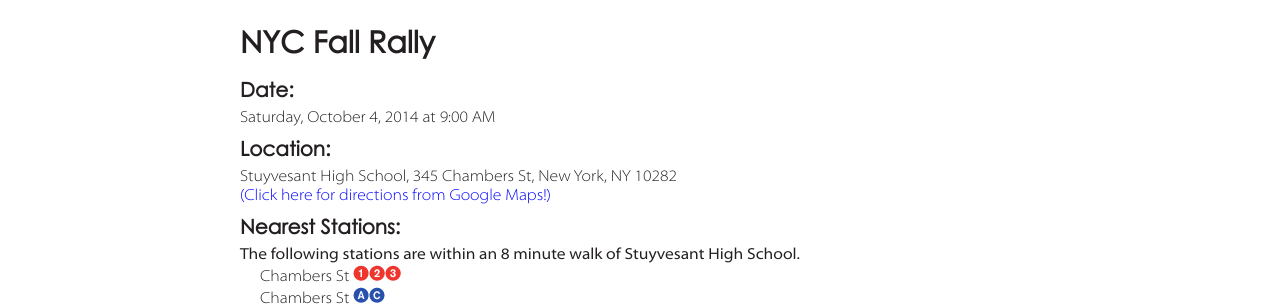
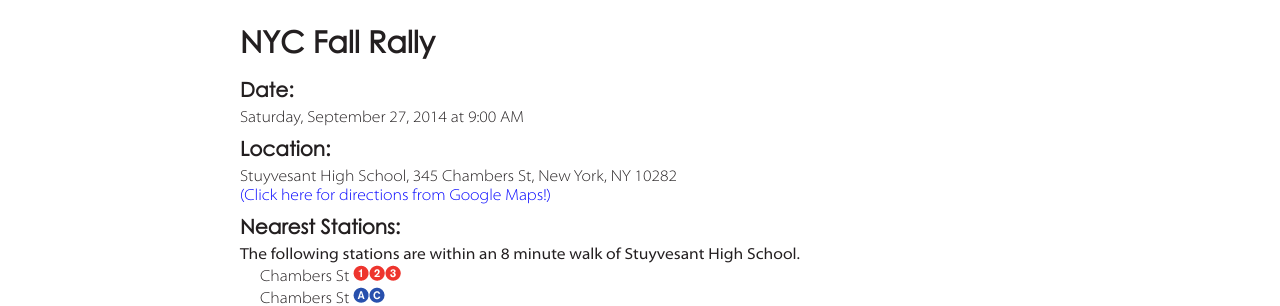
Before and after one commit to d11directions/d11directions.github.io, a Jekyll site: the page built from _posts/2014-09-27-Fall_Rally.html, in a window 1280 px wide. Shown: the part 155-461 px from the top of the page. Built offline with Jekyll 4.4.1, drawn with Linux system fonts in a browser that asks for light colours.

Commit message:
Update Fall Rally new date

```diff
--- a/_posts/2014-10-04-Fall_Rally.html
+++ b/_posts/2014-09-27-Fall_Rally.html
@@ -3,7 +3,7 @@ layout: direction
 title: NYC Fall Rally
 for: Divisions 8, 8A, 9, 10, 11, &amp; 12
 tags: [d11]
-time: Saturday, October 4, 2014 at 9:00 AM
+time: Saturday, September 27, 2014 at 9:00 AM
 location: Stuyvesant High School, 345 Chambers St, New York, NY 10282
 nearest-stations:
     - <strong>The following stations are within an 8 minute walk of Stuyvesant High School.</strong>
```
Also changed, not shown: other parts of _posts/2014-09-27-Fall_Rally.html (+1 -0 lines).
